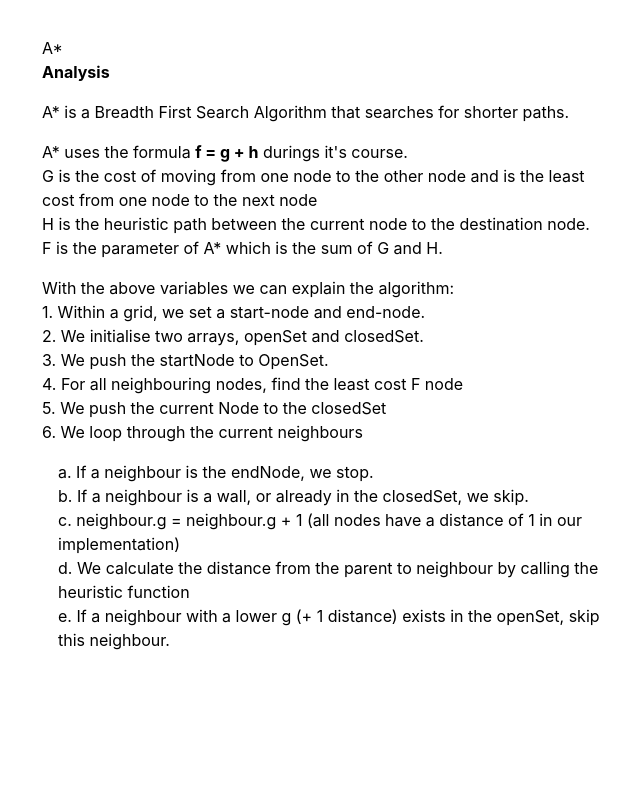
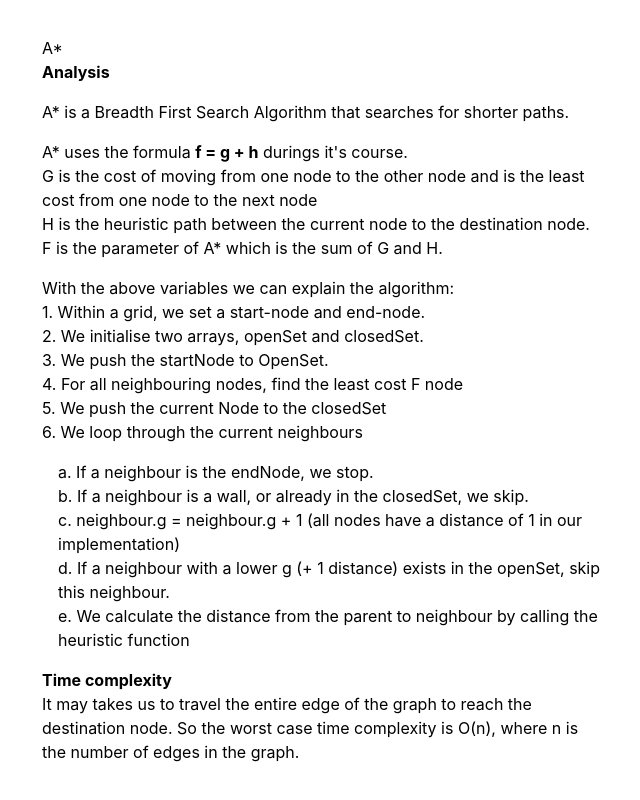
Before and after one commit to 4d44-bbe6/learning-algorithms, a React (Create React App) app: page / in a window 1280 px wide. Shown: the part 1036-1836 px from the top of the page, without its empty margins (318-958 px from the left). Before the commit the page ends 1728 px from the top, so only its background shows below. Built offline with nearby package versions, Linux system fonts and the light colour scheme.

Commit message:
Pathfinding algorithm explained

```diff
--- a/src/components/Pathfinding/index.js
+++ b/src/components/Pathfinding/index.js
@@ -49,16 +49,22 @@ const Pathfinding = () => {
                   1 in our implementation)
                 </li>
                 <li>
-                  d. We calculate the distance from the parent to neighbour by
-                  calling the heuristic function
+                  d. If a neighbour with a lower g (+ 1 distance) exists in the
+                  openSet, skip this neighbour.
                 </li>
                 <li>
-                  e. If a neighbour with a lower g (+ 1 distance) exists in the
-                  openSet, skip this neighbour.
+                  e. We calculate the distance from the parent to neighbour by
+                  calling the heuristic function
                 </li>
               </ul>
               <li></li>
             </ul>
+          </p>
+          <p className="pt-4 font-bold">Time complexity</p>
+          <p>
+            It may takes us to travel the entire edge of the graph to reach the
+            destination node. So the worst case time complexity is O(n), where n
+            is the number of edges in the graph.
           </p>
         </div>
       </div>
```
